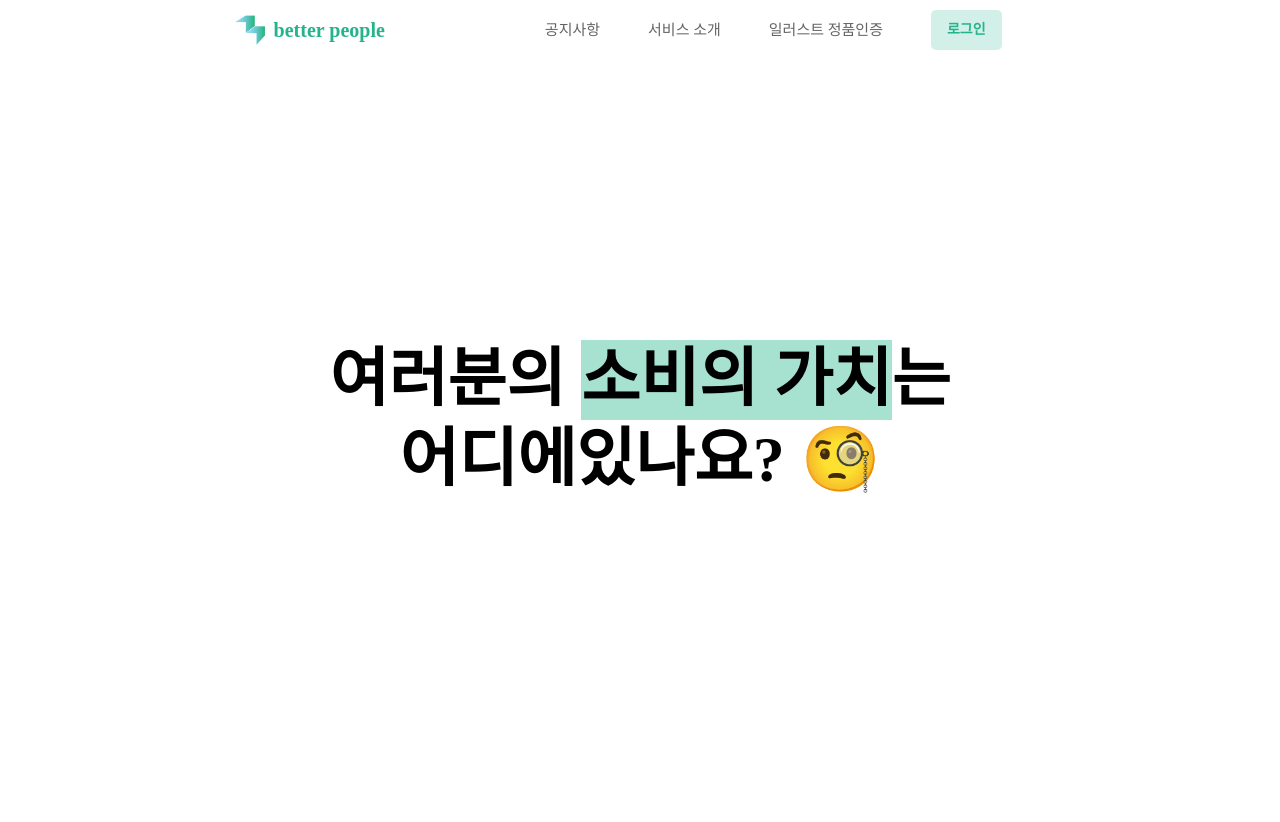
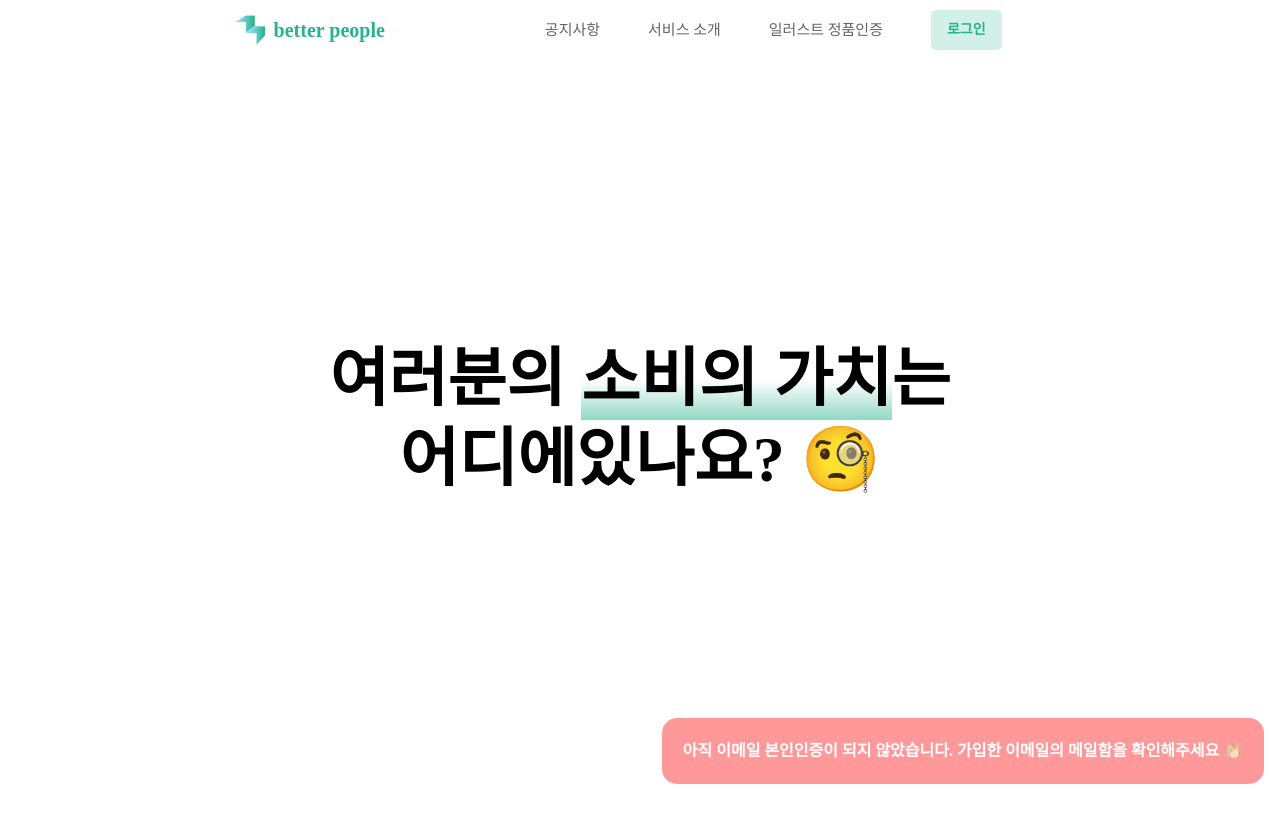
Before and after one commit to Raypark-betterpeople/betterpeople-frontend, a React (Create React App) app: page / in a window 1280 px wide. Shown: the top 822 px of the page. Built offline with nearby package versions, Linux system fonts and the light colour scheme; no server answers.

Commit message:
intro styling & email verified warning 컨테이너

```diff
--- a/src/components/Intro.tsx
+++ b/src/components/Intro.tsx
@@ -16,7 +16,7 @@ const Section = styled.div`
   position: sticky;
   display: flex;
   justify-content: center;
-  align-items: center;
+  align-items: flex-start;
   width: 100%;
   height: 100vh;
   flex-direction: column;
@@ -38,11 +38,22 @@ const Font = styled.p`
   font-size: 4rem;
   font-weight: 600;
   line-height: 5rem;
+  @media only screen and (max-width: 520px) {
+    font-size:1.8rem;
+    line-height:2.5rem;
+  }
 `;
 
 const HighLight = styled.span`
   display: inline-block;
-  background-color: rgba(36, 179, 139, 0.4);
+  font-size: 4rem;
+  font-weight: 600;
+  line-height: 5rem;
+  background:linear-gradient(to top, rgba(36, 179, 139, 0.5), transparent 50%);
+  @media only screen and (max-width: 520px) {
+    font-size:1.8rem;
+    line-height:2.5rem;
+  }
 `;
 
 const ME_QUERY = gql`
@@ -98,7 +109,7 @@ export const Intro = () => {
         <Font>
           <HighLight>{data?.me.nickname ? data.me.nickname : "더 좋은 사람"}님</HighLight>은
         </Font>
-        <Font>동물을 좋아하시나요? 🐈‍⬛ 🐕</Font>
+        <Font>동물을 좋아하시나요? 🐈‍⬛🐕</Font>
       </Section>
       <Section
         className={
@@ -108,7 +119,8 @@ export const Intro = () => {
         }
       >
         <Font>아니면,</Font>
-        <Font>지구🌎 의 건강에는 관심이 있으신가요?</Font>
+        <Font>지구🌎 의 건강에는 </Font>
+        <Font>관심이 있으신가요?</Font>
       </Section>
       <Section
         className={
@@ -117,9 +129,9 @@ export const Intro = () => {
             : ""
         }
       >
-        <Font>{data?.me.nickname ? data.me.nickname : "더 좋은 사람"}님의 </Font>
+        <Font>무엇이든 좋아요, {data?.me.nickname ? data.me.nickname : "더 좋은 사람"}님의 </Font>
         <Font>
-          <HighLight>관심분야</HighLight>의 영웅이 되고,
+        <HighLight>관심분야의 영웅</HighLight>이 되고,
         </Font>
         <Font>마음껏 자랑해주세요!</Font>
       </Section>
--- /dev/null
+++ b/src/components/confirm-email-warning.tsx
@@ -0,0 +1,26 @@
+import React from "react";
+import styled from "styled-components";
+import { useMe } from "../hooks/useMe";
+
+const Container = styled.div`
+    border-radius: 15px;
+    background-color: rgba(255,0,0,0.4);
+    color: white;
+    font-weight: 600;
+    padding: 1.3rem;
+    position: fixed;
+    z-index:300;
+    bottom: 1rem;
+    right: 1rem;
+    line-height: 1.5rem;
+    margin-left: 1rem;
+`
+
+export const EmailWarning = () => {
+  const { data } = useMe();
+  return (
+      <div>
+          {data?.me.emailVerified ? "" : <Container>아직 이메일 본인인증이 되지 않았습니다. 가입한 이메일의 메일함을 확인해주세요 👏🏻</Container>}
+      </div>
+  )
+};
--- a/src/components/dogcat-info.tsx
+++ b/src/components/earth-info.tsx
@@ -2,7 +2,7 @@ import React, { useEffect, useState } from "react";
 import { Fade } from "react-awesome-reveal";
 import CountUp from "react-countup";
 import styled from "styled-components";
-import Dog from "../images/dog.jpeg";
+import EarthImage from '../images/earth.png'
 
 const Font = styled.p<{
   fontSize: string;
@@ -15,6 +15,7 @@ const Font = styled.p<{
   font-weight: ${(props) => props.fontWeight};
   margin-bottom: ${(props) => props.marginBottom};
   letter-spacing: 1px;
+  line-height: 1.4rem;
 `;
 
 const Container = styled.div`
@@ -23,9 +24,16 @@ const Container = styled.div`
   align-items: flex-start;
   justify-content: center;
   flex-direction: column;
-  padding: 10rem 0 10rem 0;
+  padding: 20rem 0 20rem 0;
   box-sizing: border-box;
 `;
+
+const HighLight = styled.span`
+  display: inline-block;
+  background-color: hsla(0, 100%, 50%, 0.3);
+  color: black;
+  font-weight: 600;
+`
 
 const DirectionStyle = styled.div<{
   flexDirection: string;
@@ -54,68 +62,69 @@ const Circle = styled.div`
   z-index: -1;
 `;
 
-const DogImage = styled.img`
+const EarthImages = styled.img`
   position: absolute;
   display: block;
-  width: 150%;
-  height: 100%;
-  left: -60%;
+  width: 100%;
   top: -1rem;
+  left: -10%;
   border-radius: 15px;
-  z-index:-10;
+  z-index: -10;
   opacity: 0.5;
   @media only screen and (max-width: 900px) {
     display: none;
   }
 `;
 
-export const DogCatInfo = () => {
+export const EarthInfo = () => {
   const [innerHeight, setInnerHeight] = useState(0);
   const [currentScroll, setCurrentScroll] = useState(0);
   useEffect(() => {
-    window.addEventListener('scroll', handleScroll);
+    window.addEventListener("scroll", handleScroll);
     setInnerHeight(window.innerHeight);
-    console.log(innerHeight)
+    console.log(innerHeight);
     return () => {
-      window.removeEventListener('scroll', handleScroll); //clean up
+      window.removeEventListener("scroll", handleScroll); //clean up
     };
-
   }, [innerHeight, currentScroll]);
 
   const handleScroll = () => {
     setCurrentScroll(window.scrollY);
-    console.log(currentScroll)
+    console.log(currentScroll);
   };
   return (
     <Fade triggerOnce={false} duration={2000} fraction={0.4}>
       <Container>
         <DirectionStyle flexDirection="row">
           <DirectionStyle flexDirection="column">
-            <DirectionStyle flexDirection="column" marginBottom='10rem'>
+            <DirectionStyle flexDirection="column" marginBottom="10rem">
               <Font
                 fontSize="3rem"
                 fontColor="black"
                 fontWeight="800"
-                marginBottom="1rem"
+                marginBottom="2rem"
               >
-                유기견,묘는 지금,
+                지구는 지금,
               </Font>
               <Font fontSize="1rem" fontColor="gray" fontWeight="400">
-                파양, 유기등으로 정말 많이 버려지고 있습니다.
+                지구 온난화로 인해 지구 해수면 상승이 가속화 되고 있습니다.
               </Font>
               <Font fontSize="1rem" fontColor="gray" fontWeight="400">
-                당신의 가치가 이 곳에 있다면 유기동물들의 영웅이 되어보는건 어떠신가요? 😇
+                2100년에는 <HighLight>최대 73cm</HighLight>까지 상승할 수도 있다네요..
+              </Font>
+              <Font fontSize="1rem" fontColor="gray" fontWeight="400">
+                당신의 가치는 우리가 살아가는 지구에 있나요? 🌎
               </Font>
             </DirectionStyle>
             <DirectionStyle flexDirection="column">
-            <Circle />
+              <Circle />
               <Font
                 fontSize="1rem"
                 fontColor="black"
                 fontWeight="600"
                 marginBottom="1rem"
               >
-                2020년 유기견,묘 수
+                2021년 지구 해수면, 30년동안
               </Font>
               <Font
                 fontSize="4rem"
@@ -123,7 +132,18 @@ export const DogCatInfo = () => {
                 fontWeight="800"
                 marginBottom="0.5rem"
               >
-                {currentScroll > innerHeight * 4.6 ? <CountUp end={130401} duration={1.5} separator="," /> : "0"}
+                {currentScroll > innerHeight * 5.5 ? (
+                  <CountUp
+                    end={9.1}
+                    duration={1.5}
+                    separator=","
+                    decimal="."
+                    decimals={1}
+                  />
+                ) : (
+                  "0"
+                )}
+                cm 상승
               </Font>
               <Font
                 fontSize="0.8rem"
@@ -131,12 +151,15 @@ export const DogCatInfo = () => {
                 fontWeight="400"
                 marginBottom="1rem"
               >
-                자료 : 농림축산검역본부
+                자료 : 해수부
               </Font>
             </DirectionStyle>
           </DirectionStyle>
-          <DirectionStyle flexDirection='none' mobileAdapt="none">
-              <DogImage src={Dog} alt="강아지 이미지" />
+          <DirectionStyle
+            flexDirection="none"
+            mobileAdapt="none"
+          >
+              <EarthImages src={EarthImage} alt="지구 이미지" />
           </DirectionStyle>
         </DirectionStyle>
       </Container>
--- /dev/null
+++ b/src/hooks/useMe.tsx
@@ -0,0 +1,17 @@
+import { gql, useQuery } from "@apollo/client";
+import { meQuery } from "../__generated__/meQuery";
+
+export const ME_QUERY = gql`
+  query meQuery {
+    me {
+      id
+      email
+      role
+      verified
+    }
+  }
+`;
+
+export const useMe = () => {
+    return useQuery<meQuery>(ME_QUERY);
+}
--- a/src/pages/login-header.tsx
+++ b/src/pages/login-header.tsx
@@ -21,6 +21,9 @@ const HeaderSection = styled.nav`
 const UlStyle = styled.ul`
   display: flex;
   align-items: center;
+  @media only screen and (max-width: 900px) {
+    display: none;
+  }
 `;
 
 const LogoBox = styled.div`
@@ -69,6 +72,9 @@ const Font = styled.p<{
   font-size: ${(props) => props.fontSize};
   color: ${(props) => props.fontColor};
   font-weight: ${(props) => props.fontWeight};
+  @media only screen and (max-width: 520px) {
+    font-size: 1rem;
+  }
 `;
 
 const ME_QUERY = gql`
--- a/src/routers/mainpage.tsx
+++ b/src/routers/mainpage.tsx
@@ -7,8 +7,12 @@ import { DogCatInfo } from "../components/dogcat-info";
 import { LoginHeader } from "../pages/login-header";
 import { LogoutHeader } from "../pages/logout-header";
 import {Intro} from '../components/Intro'
+import { EarthInfo } from "../components/earth-info";
+import { EmailWarning } from "../components/confirm-email-warning";
 
 const MainPageContainer = styled.div`
+  box-sizing: border-box;
+  height: 100%;
   position: relative;
   display: flex;
   padding: 0 18% 0 18%;
@@ -22,6 +26,7 @@ export const MainPage = () => {
   const isLoggedIn = useReactiveVar(isLoggedInVar);
   return (
     <MainPageContainer>
+      <EmailWarning />
       <Helmet>
         <title>더 좋은 사람들</title>
       </Helmet>
@@ -32,6 +37,7 @@ export const MainPage = () => {
       )}
       <Intro />
       <DogCatInfo />
+      <EarthInfo />
     </MainPageContainer>
   );
 };
```
Also changed, not shown: src/images/earth.png (added).
